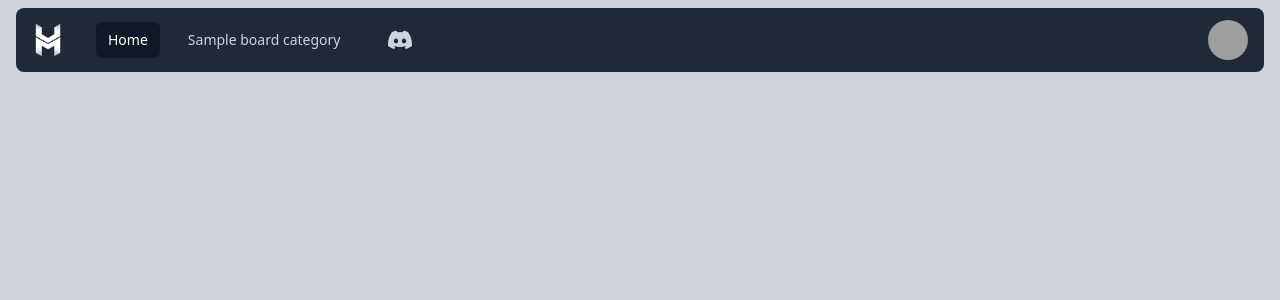
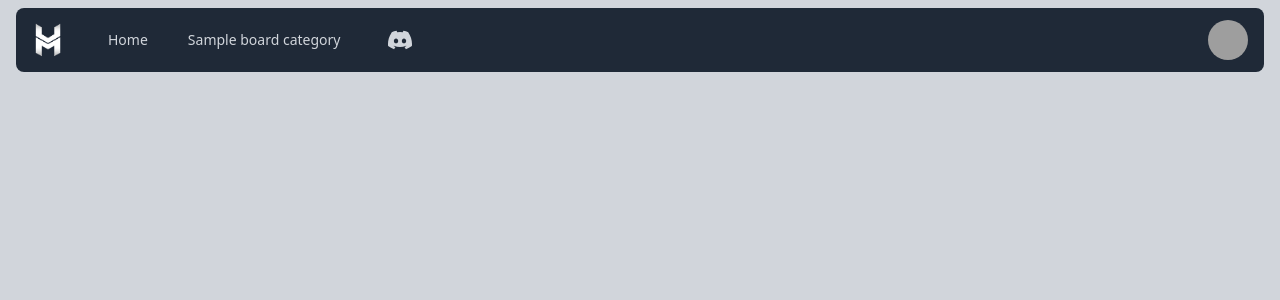
Before and after one commit to Unthinking-Majority/unthinking-majority-website, a Django app: template main/templates/site_base.html in a window 1280 px wide. Shown: the top 300 px of the page. Run offline with Django 3.2, Linux system fonts and the light colour scheme; the template is opened without the code that fills it: most values are stand-ins (such as "Sample title", 1, 10 or a date in 2020); some libraries are stand-ins or nearby versions; grey boxes are pictures that could not be loaded.

Commit message:
working on hover/active states of navbar

```diff
--- a/main/templates/navbar.html
+++ b/main/templates/navbar.html
@@ -13,10 +13,13 @@
                 {# navbar items #}
                 <div class="ml-6">
                     <div class="flex space-x-4 items-center">
-                        <a href="#" class="bg-gray-900 text-white px-3 py-2 rounded-md text-sm font-medium" aria-current="page">Home</a>
+                        <a href="/"
+                           class="{% if request.path == '/' %}bg-gray-900 text-white{% else %}text-gray-300{% endif %} hover:bg-gray-700 hover:text-white px-3 py-2 rounded-md text-sm font-medium">
+                            Home
+                        </a>
                         {% for bc in board_categories %}
-                            <a href=""
-                               class="text-gray-300 hover:bg-gray-700 hover:text-white px-3 py-2 rounded-md text-sm font-medium">
+                            <a href="/{{ bc.slug }}"
+                               class="{% if request.path == bc.slug %}bg-gray-900 text-white{% else %}text-gray-300{% endif %} hover:bg-gray-700 hover:text-white px-3 py-2 rounded-md text-sm font-medium">
                                 {{ bc.name }}
                             </a>
                             <!-- need to add hover menu here -->
```
